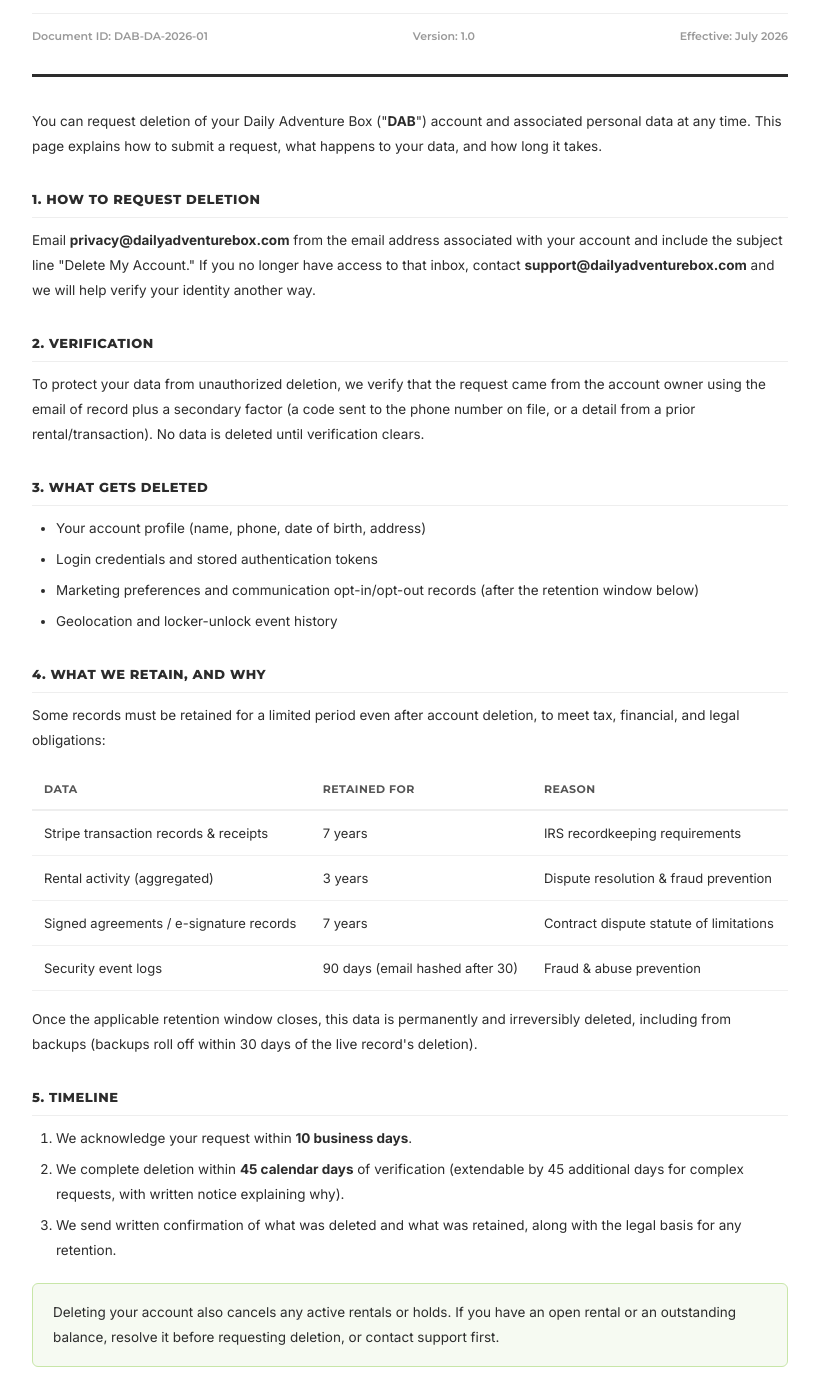
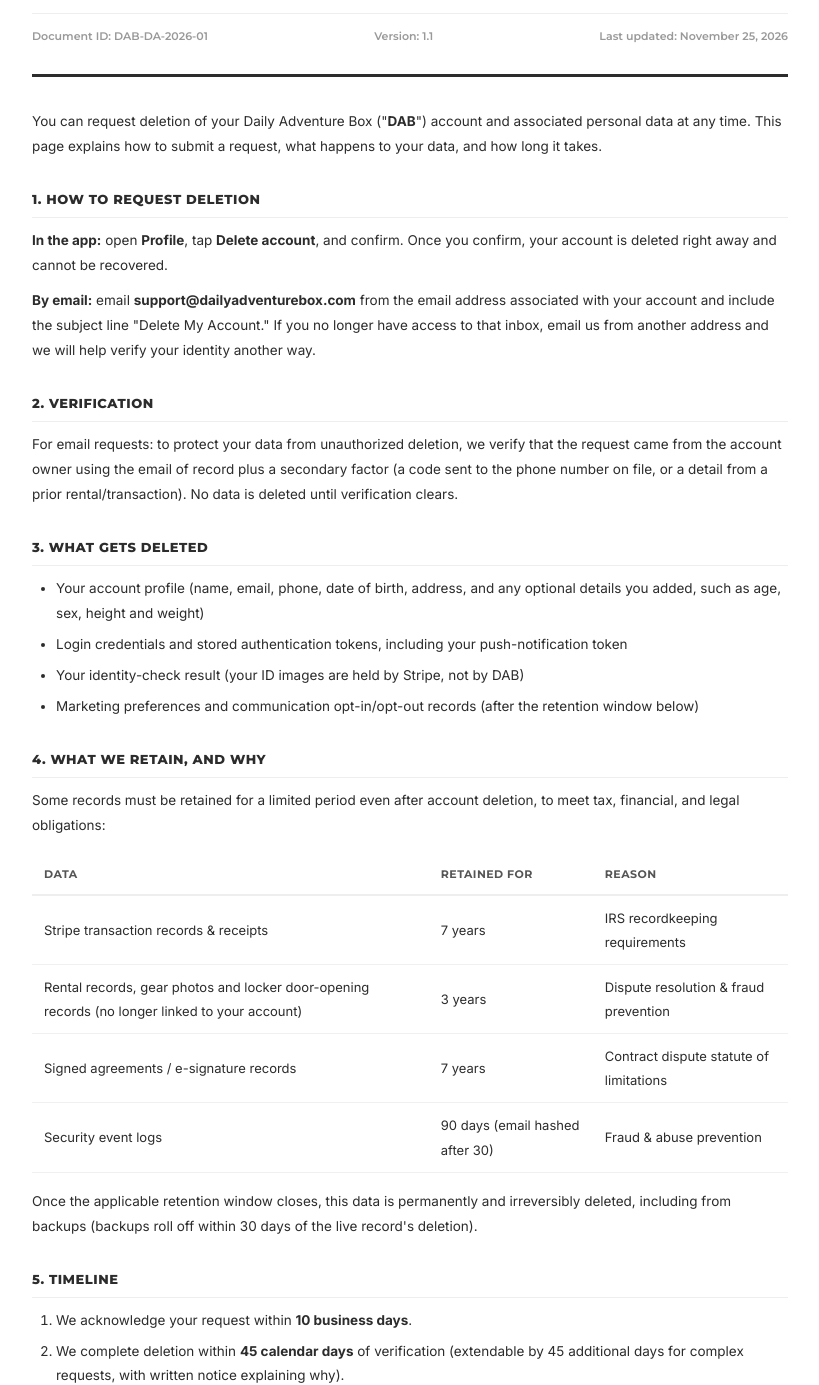
Before and after one commit to DailyAdventureBox-Owner/Main-Website, a plain HTML site: page delete-account.html in a window 1280 px wide. Shown: the part 222-1607 px from the top of the page, without its empty margins (230-1049 px from the left). Drawn offline with Linux system fonts and the light colour scheme.

Commit message:
Privacy policy and delete-account page: match what the app and server really do (for review)
Privacy policy (version 3.2, last updated November 25, 2026):
- Remove Facebook sign-in (the app offers Google and Apple only).
- Add crash reports (Sentry: error details only, no names, emails or phone numbers, stored in
  the United States), push-notification tokens (Firebase Cloud Messaging), photos of the gear,
  optional profile details (age, sex, height, weight), and the Stripe Identity ID check
  (document only, no selfie or face match; DAB keeps only the result).
- Location: say what really happens (customer position stays on the phone; contractor check-in
  position is sent; Android 11 and older need Location for Bluetooth; no background use).
- Provider and app-store tables updated; header and footer versions now agree.

Delete-account page (version 1.1):
- Add the in-app path (Profile > Delete account, immediate).
- Replace "deleting your account also cancels any active rentals" with the real rule: deletion
  waits until no rental is running or overdue and any amount due is paid.
- Requests go to support@ (privacy@ could not be confirmed as a working mailbox).
- What is deleted and kept now matches the server (rental records, photos and door-opening
  records are kept, no longer linked to the account).

Not published: branch only, for the owner and attorney to review.

Co-Authored-By: Claude Opus 5.5 <noreply@anthropic.com>

```diff
--- a/delete-account.html
+++ b/delete-account.html
@@ -35,25 +35,26 @@
   <div class="doc-subtitle">Daily Adventure Box, Inc.</div>
   <div class="doc-meta">
     <span>Document ID: DAB-DA-2026-01</span>
-    <span>Version: 1.0</span>
-    <span>Effective: July 2026</span>
+    <span>Version: 1.1</span>
+    <span>Last updated: November 25, 2026</span>
   </div>
 </div>
 
 <p>You can request deletion of your Daily Adventure Box ("<strong>DAB</strong>") account and associated personal data at any time. This page explains how to submit a request, what happens to your data, and how long it takes.</p>
 
 <h2>1. How to Request Deletion</h2>
-<p>Email <strong>privacy@dailyadventurebox.com</strong> from the email address associated with your account and include the subject line "Delete My Account." If you no longer have access to that inbox, contact <strong>support@dailyadventurebox.com</strong> and we will help verify your identity another way.</p>
+<p><strong>In the app:</strong> open <strong>Profile</strong>, tap <strong>Delete account</strong>, and confirm. Once you confirm, your account is deleted right away and cannot be recovered.</p>
+<p><strong>By email:</strong> email <strong>support@dailyadventurebox.com</strong> from the email address associated with your account and include the subject line "Delete My Account." If you no longer have access to that inbox, email us from another address and we will help verify your identity another way.</p>
 
 <h2>2. Verification</h2>
-<p>To protect your data from unauthorized deletion, we verify that the request came from the account owner using the email of record plus a secondary factor (a code sent to the phone number on file, or a detail from a prior rental/transaction). No data is deleted until verification clears.</p>
+<p>For email requests: to protect your data from unauthorized deletion, we verify that the request came from the account owner using the email of record plus a secondary factor (a code sent to the phone number on file, or a detail from a prior rental/transaction). No data is deleted until verification clears.</p>
 
 <h2>3. What Gets Deleted</h2>
 <ul>
-  <li>Your account profile (name, phone, date of birth, address)</li>
-  <li>Login credentials and stored authentication tokens</li>
+  <li>Your account profile (name, email, phone, date of birth, address, and any optional details you added, such as age, sex, height and weight)</li>
+  <li>Login credentials and stored authentication tokens, including your push-notification token</li>
+  <li>Your identity-check result (your ID images are held by Stripe, not by DAB)</li>
   <li>Marketing preferences and communication opt-in/opt-out records (after the retention window below)</li>
-  <li>Geolocation and locker-unlock event history</li>
 </ul>
 
 <h2>4. What We Retain, and Why</h2>
@@ -62,7 +63,7 @@
   <thead><tr><th>Data</th><th>Retained For</th><th>Reason</th></tr></thead>
   <tbody>
     <tr><td>Stripe transaction records &amp; receipts</td><td>7 years</td><td>IRS recordkeeping requirements</td></tr>
-    <tr><td>Rental activity (aggregated)</td><td>3 years</td><td>Dispute resolution &amp; fraud prevention</td></tr>
+    <tr><td>Rental records, gear photos and locker door-opening records (no longer linked to your account)</td><td>3 years</td><td>Dispute resolution &amp; fraud prevention</td></tr>
     <tr><td>Signed agreements / e-signature records</td><td>7 years</td><td>Contract dispute statute of limitations</td></tr>
     <tr><td>Security event logs</td><td>90 days (email hashed after 30)</td><td>Fraud &amp; abuse prevention</td></tr>
   </tbody>
@@ -77,7 +78,7 @@
 </ol>
 
 <div class="legal-highlight">
-Deleting your account also cancels any active rentals or holds. If you have an open rental or an outstanding balance, resolve it before requesting deletion, or contact support first.
+You can't delete your account while a rental is still running or overdue. Return the gear and pay any amount due first; the app shows you what is left to do. If you need help, contact support.
 </div>
 
 <h2>6. Questions</h2>
@@ -88,7 +89,7 @@ Deleting your account also cancels any active rentals or holds. If you have an o
   <strong>Daily Adventure Box, Inc.</strong><br>
   2884 North Carolina Highway 210, Smithfield, NC 27577<br>
   support@dailyadventurebox.com &bull; www.dailyadventurebox.com<br>
-  <span style="font-size:10px;color:#ccc;">DAB-DA-2026-01 &bull; Version 1.0 &bull; Effective July 2026</span>
+  <span style="font-size:10px;color:#ccc;">DAB-DA-2026-01 &bull; Version 1.1 &bull; Last updated: November 25, 2026</span>
 </div>
 
 <script src="assets/notice.js"></script>
```
Also changed, not shown: privacy-policy.html (+23 -7 lines).
